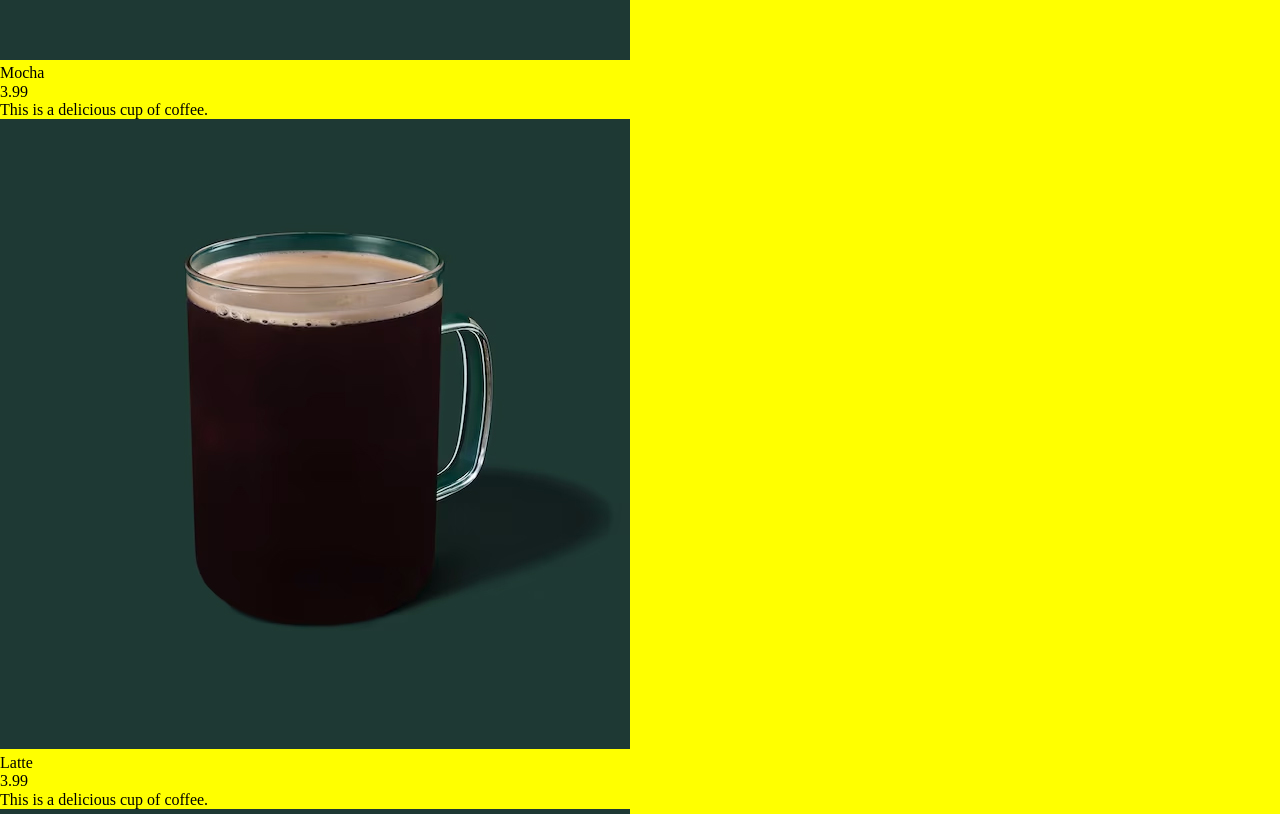
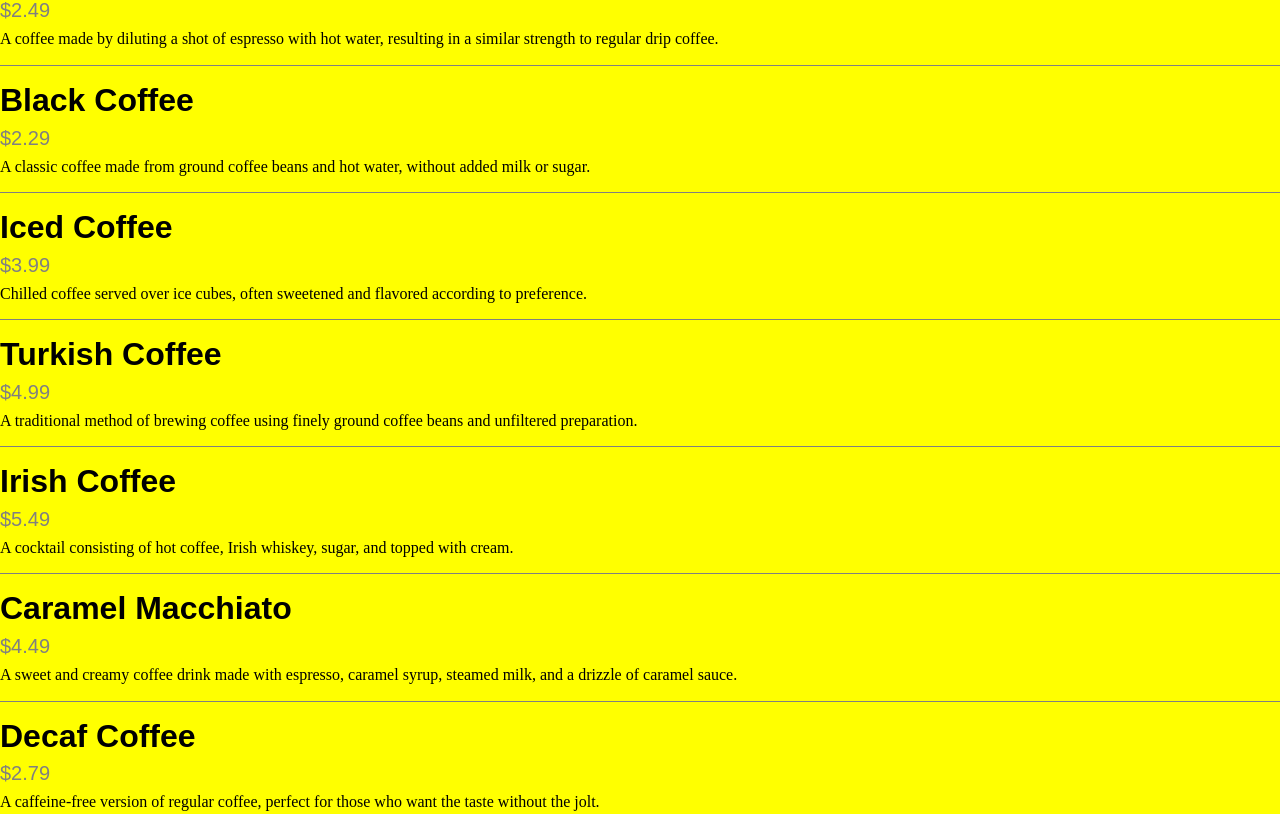
Before and after one commit to ghahn17/ist363, a plain HTML site: page starbucks/index.html in a window 1280 px wide. Shown: the part 696-1510 px from the top of the page. Drawn offline with Linux system fonts and the light colour scheme.

Commit message:
Attendance 9/19/23. more stuff in js but also got back into css

```diff
--- a/starbucks/css/style.css
+++ b/starbucks/css/style.css
@@ -106,3 +106,30 @@ h1 {
     fill:white;
 
 }
+
+.coffee-item{
+    padding-top: 1rem;
+    padding-bottom: 1rem;
+    border-bottom: 1px solid grey;
+}
+
+.coffee-title {
+    font-size:2rem;
+    font-weight:bold;
+    margin-bottom:.5rem;
+    font-family:Arial, Helvetica, sans-serif;
+    color: black;
+}
+.coffee-price{
+    font-size: 1.25rem;
+    font-weight: normal;
+    margin-bottom: .5rem;
+    font-family:Arial, Helvetica, sans-serif;
+    color:grey;
+}
+.coffee-description{
+    font-size:1rem;
+    font-weight:normal;
+    font-family: Arial, Helvetica, sans-serif;
+    color:black;
+}
--- a/starbucks/index.html
+++ b/starbucks/index.html
@@ -30,6 +30,7 @@
         </nav>
         </nav>
     </div>
+    <script src="js/coffees.js"></script>
     <script src="js/main.js"></script>
 </body>
 </html>
--- /dev/null
+++ b/starbucks/js/coffees.js
@@ -0,0 +1,211 @@
+const coffees = [
+    {
+      "title": "Espresso",
+      "price": 2.99,
+      "description": "A strong and concentrated coffee brewed by forcing a small amount of nearly boiling water through finely-ground coffee beans.",
+      "image": {
+        "fileName": "espresso.jpg",
+        "width": 400,
+        "height": 300,
+        "altText": "Espresso"
+      }
+    },
+    {
+      "title": "Cappuccino",
+      "price": 3.49,
+      "description": "A coffee drink that consists of a shot of espresso, hot milk, and steamed milk foam.",
+      "image": {
+        "fileName": "cappuccino.jpg",
+        "width": 450,
+        "height": 350,
+        "altText": "Cappuccino"
+      }
+    },
+    {
+      "title": "Latte",
+      "price": 3.79,
+      "description": "A coffee drink made with espresso and steamed milk, topped with a small amount of milk foam.",
+      "image": {
+        "fileName": "latte.jpg",
+        "width": 500,
+        "height": 400,
+        "altText": "Latte"
+      }
+    },
+    {
+      "title": "Mocha",
+      "price": 4.29,
+      "description": "A delicious blend of espresso, chocolate, and steamed milk, often topped with whipped cream.",
+      "image": {
+        "fileName": "mocha.jpg",
+        "width": 480,
+        "height": 360,
+        "altText": "Mocha"
+      }
+    },
+    {
+      "title": "Americano",
+      "price": 2.49,
+      "description": "A coffee made by diluting a shot of espresso with hot water, resulting in a similar strength to regular drip coffee.",
+      "image": {
+        "fileName": "americano.jpg",
+        "width": 420,
+        "height": 320,
+        "altText": "Americano"
+      }
+    },
+    {
+      "title": "Black Coffee",
+      "price": 2.29,
+      "description": "A classic coffee made from ground coffee beans and hot water, without added milk or sugar.",
+      "image": {
+        "fileName": "black_coffee.jpg",
+        "width": 380,
+        "height": 280,
+        "altText": "Black Coffee"
+      }
+    },
+    {
+      "title": "Iced Coffee",
+      "price": 3.99,
+      "description": "Chilled coffee served over ice cubes, often sweetened and flavored according to preference.",
+      "image": {
+        "fileName": "iced_coffee.jpg",
+        "width": 450,
+        "height": 340,
+        "altText": "Iced Coffee"
+      }
+    },
+    {
+      "title": "Turkish Coffee",
+      "price": 4.99,
+      "description": "A traditional method of brewing coffee using finely ground coffee beans and unfiltered preparation.",
+      "image": {
+        "fileName": "turkish_coffee.jpg",
+        "width": 420,
+        "height": 320,
+        "altText": "Turkish Coffee"
+      }
+    },
+    {
+      "title": "Irish Coffee",
+      "price": 5.49,
+      "description": "A cocktail consisting of hot coffee, Irish whiskey, sugar, and topped with cream.",
+      "image": {
+        "fileName": "irish_coffee.jpg",
+        "width": 480,
+        "height": 360,
+        "altText": "Irish Coffee"
+      }
+    },
+    {
+      "title": "Caramel Macchiato",
+      "price": 4.49,
+      "description": "A sweet and creamy coffee drink made with espresso, caramel syrup, steamed milk, and a drizzle of caramel sauce.",
+      "image": {
+        "fileName": "caramel_macchiato.jpg",
+        "width": 450,
+        "height": 350,
+        "altText": "Caramel Macchiato"
+      }
+    },
+    {
+      "title": "Decaf Coffee",
+      "price": 2.79,
+      "description": "A caffeine-free version of regular coffee, perfect for those who want the taste without the jolt.",
+      "image": {
+        "fileName": "decaf_coffee.jpg",
+        "width": 380,
+        "height": 280,
+        "altText": "Decaf Coffee"
+      }
+    },
+    {
+      "title": "Cold Brew",
+      "price": 4.99,
+      "description": "A refreshing coffee made by steeping coarsely ground coffee beans in cold water for an extended period.",
+      "image": {
+        "fileName": "cold_brew.jpg",
+        "width": 420,
+        "height": 320,
+        "altText": "Cold Brew"
+      }
+    },
+    {
+      "title": "French Press Coffee",
+      "price": 3.79,
+      "description": "A rich and full-bodied coffee brewed using a French press, known for its strong flavor.",
+      "image": {
+        "fileName": "french_press_coffee.jpg",
+        "width": 500,
+        "height": 400,
+        "altText": "French Press Coffee"
+      }
+    },
+    {
+      "title": "Hazelnut Coffee",
+      "price": 4.49,
+      "description": "Coffee flavored with the rich and nutty taste of hazelnuts, often enjoyed with cream or milk.",
+      "image": {
+        "fileName": "hazelnut_coffee.jpg",
+        "width": 450,
+        "height": 350,
+        "altText": "Hazelnut Coffee"
+      }
+    },
+    {
+      "title": "Vanilla Latte",
+      "price": 4.49,
+      "description": "A delightful combination of espresso, steamed milk, and vanilla syrup, topped with frothy milk foam.",
+      "image": {
+        "fileName": "vanilla_latte.jpg",
+        "width": 480,
+        "height": 360,
+        "altText": "Vanilla Latte"
+      }
+    },
+    {
+      "title": "Cinnamon Spice Coffee",
+      "price": 3.99,
+      "description": "Coffee infused with the warm and aromatic flavors of cinnamon and spices, perfect for a cozy day.",
+      "image": {
+        "fileName": "cinnamon_spice_coffee.jpg",
+        "width": 420,
+        "height": 320,
+        "altText": "Cinnamon Spice Coffee"
+      }
+    },
+    {
+      "title": "Pumpkin Spice Latte",
+      "price": 4.99,
+      "description": "A seasonal favorite, featuring espresso, steamed milk, pumpkin spice syrup, and whipped cream.",
+      "image": {
+        "fileName": "pumpkin_spice_latte.jpg",
+        "width": 420,
+        "height": 320,
+        "altText": "Pumpkin Spice Latte"
+      }
+    },
+    {
+      "title": "Dark Roast Coffee",
+      "price": 2.79,
+      "description": "A bold and robust coffee with a deep, smoky flavor, perfect for those who love strong coffee.",
+      "image": {
+        "fileName": "dark_roast_coffee.jpg",
+        "width": 380,
+        "height": 280,
+        "altText": "Dark Roast Coffee"
+      }
+    },
+    {
+      "title": "White Chocolate Mocha",
+      "price": 4.79,
+      "description": "A luxurious coffee drink made with espresso, white chocolate syrup, steamed milk, and whipped cream.",
+      "image": {
+        "fileName": "white_chocolate_mocha.jpg",
+        "width": 450,
+        "height": 350,
+        "altText": "White Chocolate Mocha"
+      }
+    }
+  ]
--- a/starbucks/js/main.js
+++ b/starbucks/js/main.js
@@ -49,71 +49,95 @@ const coffeeObjHeadline = document.createElement("h2");
 coffeeObjHeadline.textContent = coffee.name;
 //document.body.appendChild(coffeeObjHeadline);
 
+// basic array
+// const basicCoffees= ["mocha","latte", "espresso"];
+// loop over the objects in the array
+// basicCoffees.forEach(function(basicCoffee){
+
+// });      end of basic coffees forEach method
 // arrays
 // const coffees = ["Mocha", "Latte", "Espresso"];
 // curly braces = objects , brackets = arrays.
-const coffees =[
-    {
-        name: "Mocha",
-        price: 3.99,
-        description: "This is a delicious cup of coffee.",
-        image: {
-            fileName: "coffee.jpg",
-            width: 630,
-            height: 630,
-            altText: "A cup of coffee."
-        }
-    },
-    {
-        name: "Latte",
-        price: 3.99,
-        description: "This is a delicious cup of coffee.",
-        image: {
-            fileName: "coffee.jpg",
-            width: 630,
-            height: 630,
-            altText: "A cup of coffee."
-        }
-    },
-    {
-        name: "Espresso",
-        price: 3.99,
-        description: "This is a delicious cup of coffee.",
-        image: {
-            fileName: "coffee.jpg",
-            width: 630,
-            height: 630,
-            altText: "A cup of coffee."
-        }
-    },
-]
+// const coffees =[
+//     {
+//         name: "Mocha",
+//         price: 3.99,
+//         description: "This is a delicious cup of coffee.",
+//         image: {
+//             fileName: "coffee.jpg",
+//             width: 630,
+//             height: 630,
+//             altText: "A cup of coffee."
+//         }
+//     },
+//     {
+//         name: "Latte",
+//         price: 3.99,
+//         description: "This is a delicious cup of coffee.",
+//         image: {
+//             fileName: "coffee.jpg",
+//             width: 630,
+//             height: 630,
+//             altText: "A cup of coffee."
+//         }
+//     },
+//     {
+//         name: "Espresso",
+//         price: 3.99,
+//         description: "This is a delicious cup of coffee.",
+//         image: {
+//             fileName: "coffee.jpg",
+//             width: 630,
+//             height: 630,
+//             altText: "A cup of coffee."
+//         }
+//     },
+// ]
 // this is an array of objects
 //console.log(coffees[1]);
+
+function buildTextElement (element, className,content) {
+    const newElement= document.createElement(element);
+    newElement.classList.add(className);
+    newElement.textContent = content;
+    return newElement
+}
 coffees.forEach(function(coffee) {
-    //1. deconstruct the coffee object
-    const {name,price,description, image} = coffee;
+//1. deconstruct the coffee object
+    const {title,price,description, image} = coffee;
 
 //2. create html elements
     const coffeeArticle = document.createElement("article")
+    coffeeArticle.classList.add("coffee-item");
 
     const coffeeImage = document.createElement("img")
-    coffeeImage.src=  `images/${image.fileName}`;
+    //coffeeImage.src=  `images/${image.fileName}`;
     coffeeImage.width = image.width;
     coffeeImage.width = image.height;
     coffeeImage.alt = image.altText;
 
     // const coffeeTitle = coffee;
-    const coffeeName = document.createElement("h2");
-    coffeeName.textContent = name;
+    //const coffeeTitle = document.createElement("h2");
+    //coffeeTitle.classList.add("coffee-title");
+   // coffeeName.textContent = title;
 
-    const coffeePrice = document.createElement("h3");
-    coffeePrice.textContent= price;
+    const coffeeTitle = buildTextElement("h2","coffee-title",title);
 
-    const coffeeDescription = document.createElement("p");
-    coffeeDescription.textContent= description;
+    // const coffeePrice = document.createElement("h3");
+    // coffeePrice.classList.add("coffee-price");
+    // coffeePrice.textContent= `$${price}`;
+
+    const coffeePrice= buildTextElement ("h3", "coffee-price",`$${price}` )
+
+    // const coffeeDescription = document.createElement("p");
+    // coffeeDescription.classList.add("coffee-description");
+    // coffeeDescription.textContent= description;
+
+    const coffeeDescription= buildTextElement("p","coffee_description",description)
+
 //3. append the elements to the parent article
-    coffeeArticle.appendChild(coffeeImage);
-    coffeeArticle.appendChild(coffeeName);
+    //coffeeArticle.appendChild(coffeeImage);
+    coffeeArticle.appendChild(coffeeTitle);
     coffeeArticle.appendChild(coffeePrice);
     coffeeArticle.appendChild(coffeeDescription);
 //4.append the article to the body
```
